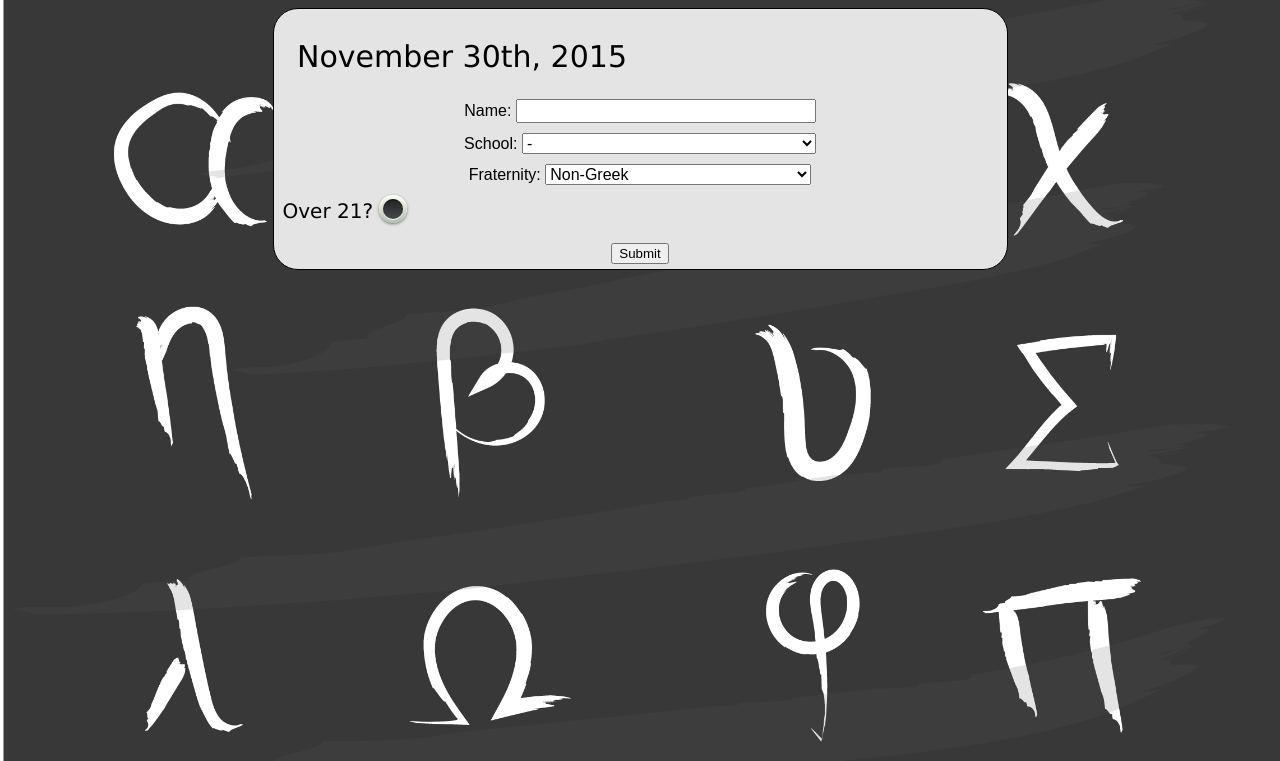
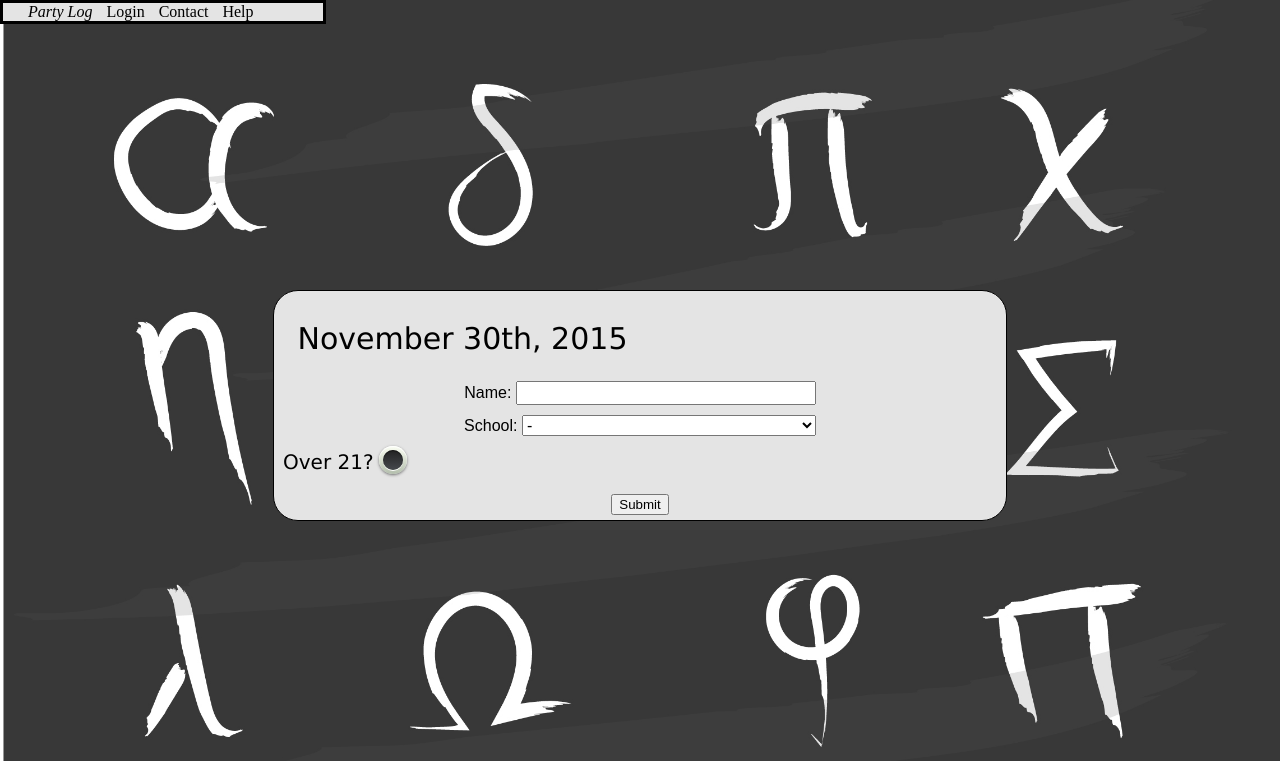
Before and after one commit to carsonhynes/partylog-websys, a PHP site: page / in a window 1280 px wide. Shown: the top 761 px of the page. Run offline with PHP 8.4, Linux system fonts and the light colour scheme; some libraries are stand-ins or nearby versions.

Commit message:
Menu
Added a simple menu. Continues with styling, but be prepared for more.

```diff
--- a/index.php
+++ b/index.php
@@ -3,9 +3,17 @@
 	<title>Party Log - Index</title>
     <link rel="stylesheet" href="//code.jquery.com/ui/1.11.4/themes/smoothness/jquery-ui.css">
     <link rel="stylesheet" type="text/css" href="resources/css/index.css">
+    <link rel="shortcut icon" href="resources/media/redSoloCup.ico">
 </head>
 
 <body>
+
+<menu>
+	<div id="title"><em>Party Log</em></div>
+	<div>Login</div>
+	<div>Contact</div>
+	<div>Help</div>
+</menu>
 
 <form action="submit-party.php" method="post" onsubmit="return validate(this);">
 
@@ -15,12 +23,12 @@
 		?>
 	</div>
 
-    <div class="ui-widget" style="margin-top: 10px;">
+    <div class="ui-widget">
         <label for="name">Name: </label>
         <input name="name" id="name" class="skipEnter" style="width: 300px;">
     </div>
 
-	<div class="ui-widget" style="margin-top: 10px;">
+	<div class="ui-widget">
 		<label for="school">School:</label>
 		<select name="school" class="school" style="width: 294px;">
 			<option vslue="-">-</option>
@@ -33,7 +41,7 @@
 		</select>
 	</div>
 
-	<div id="fraternity" class="ui-widget" style="margin-top: 10px;">
+	<div id="fraternity" class="ui-widget">
 		<label for="fraternity">Fraternity: </label>
 		<select name="fraternity" style="width: 266px;">
 			<option value="None">Non-Greek</option>
--- a/resources/css/index.css
+++ b/resources/css/index.css
@@ -2,6 +2,26 @@ body {
 	background-image: url("../media/Greek Letters Painted-01.jpg");
 	background-position: center;
 	background-size: cover;
+}
+
+menu {
+	position: fixed;
+	top: 0;
+    left: 0;
+    width: 300px;
+    border: 3px solid #000;
+    background-color: #E4E4E4;
+    margin: 0 0 0 0;
+    padding: 0 0 0 20;
+}
+
+menu div {
+	display: inline-block;
+	margin: 0 5 0 5;
+}
+
+menu #title {
+
 }
 
 form {
@@ -10,9 +30,8 @@ form {
 	border-radius: 25px;
 	border-width: 1px;
 	padding: 5px;
-	margin: 1000px, 25px, 25px, 10px;
-	width: 723px;
-	margin: 0 auto;
+	width: 722px;
+	margin: 290px auto;
 	text-align: center;
 }
 
@@ -21,6 +40,14 @@ form {
 	font: 30px verdana, arial, sans-serif;
 	text-align: center;
 	width: 367px;
+}
+
+.ui-widget {
+	margin-top: 10px;
+}
+
+#fraternity {
+	display: none;
 }
 
 .submit {
--- a/resources/js/index.js
+++ b/resources/js/index.js
@@ -19,6 +19,7 @@ $(document).ready(function(){
             }
         }
     });
+
     $("#fraternity").hide();
     $(".school").change(function () {
         var select = $('.school option:selected').text();
```
Also changed, not shown: resources/media/redSoloCup.ico (added).
